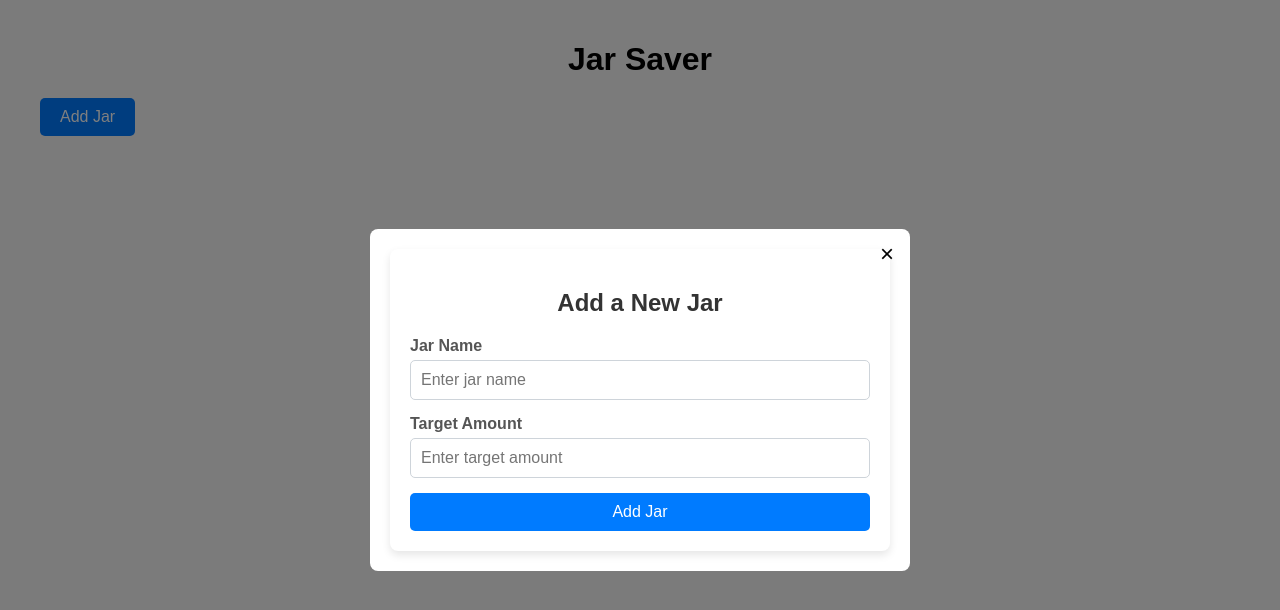
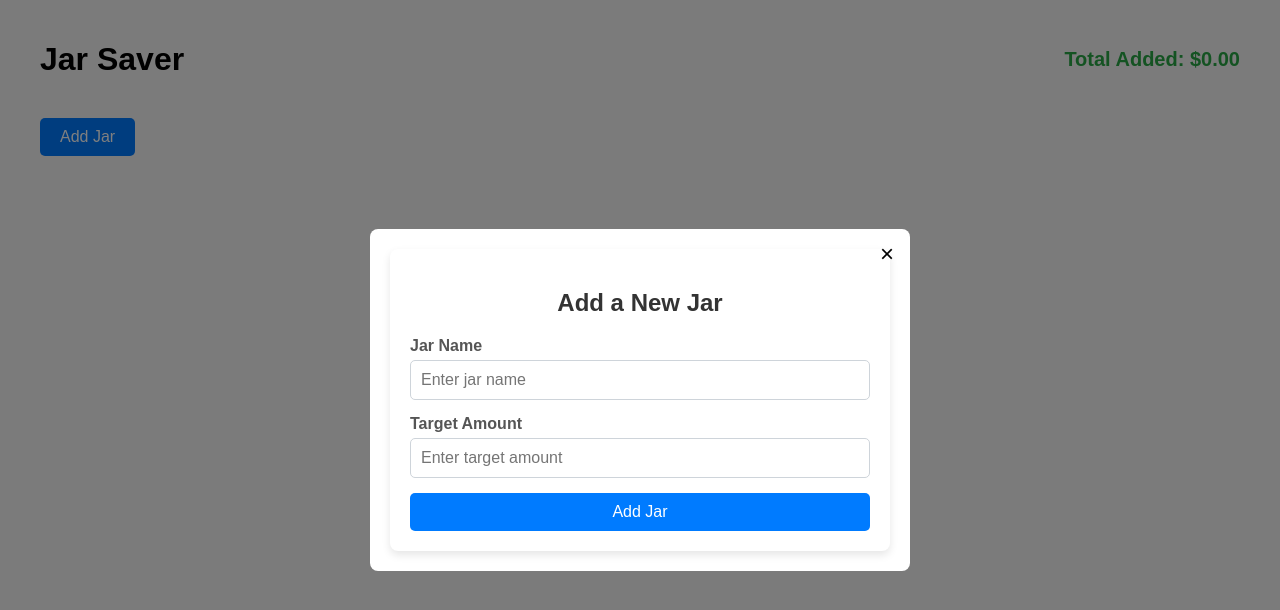
Before and after one commit to Ta5r/Jars, a React (Create React App) app: page / in a window 1280 px wide. Shown: the top 610 px of the page. Built offline with nearby package versions, Linux system fonts and the light colour scheme.

Commit message:
feat : Total money added amount

```diff
--- a/src/App.js
+++ b/src/App.js
@@ -5,12 +5,16 @@ import Modal from './Modal';
 
 function App() {
   const [jars, setJars] = useState([]);
+  const [totalAdded, setTotalAdded] = useState(0);
   const [isModalOpen, setIsModalOpen] = useState(false);
 
   useEffect(() => {
     const savedJars = JSON.parse(localStorage.getItem('jars'));
     if (savedJars) {
       setJars(savedJars);
+      // Calculate total amount added from saved jars
+      const total = savedJars.reduce((sum, jar) => sum + jar.currentBalance, 0);
+      setTotalAdded(total);
     }
     if (!savedJars || savedJars.length === 0) {
       setIsModalOpen(true);
@@ -19,6 +23,9 @@ function App() {
 
   useEffect(() => {
     localStorage.setItem('jars', JSON.stringify(jars));
+    // Update total added money whenever jars change
+    const total = jars.reduce((sum, jar) => sum + jar.currentBalance, 0);
+    setTotalAdded(total);
   }, [jars]);
 
   const addJar = (name, targetAmount) => {
@@ -49,7 +56,12 @@ function App() {
 
   return (
     <div className="container">
-      <h1>Jar Saver</h1>
+      <header>
+        <h1>Jar Saver</h1>
+        <div className="total-added">
+          Total Added: ${totalAdded.toFixed(2)}
+        </div>
+      </header>
       <button className="btn btn-primary mb-3" onClick={handleAddJarClick}>
         Add Jar
       </button>
--- a/src/index.css
+++ b/src/index.css
@@ -140,3 +140,16 @@ h1 {
   font-size: 24px;
   cursor: pointer;
 }
+
+header {
+  display: flex;
+  justify-content: space-between;
+  align-items: center;
+  margin-bottom: 20px;
+}
+
+.total-added {
+  font-size: 1.25rem;
+  font-weight: bold;
+  color: #28a745;
+}
```
